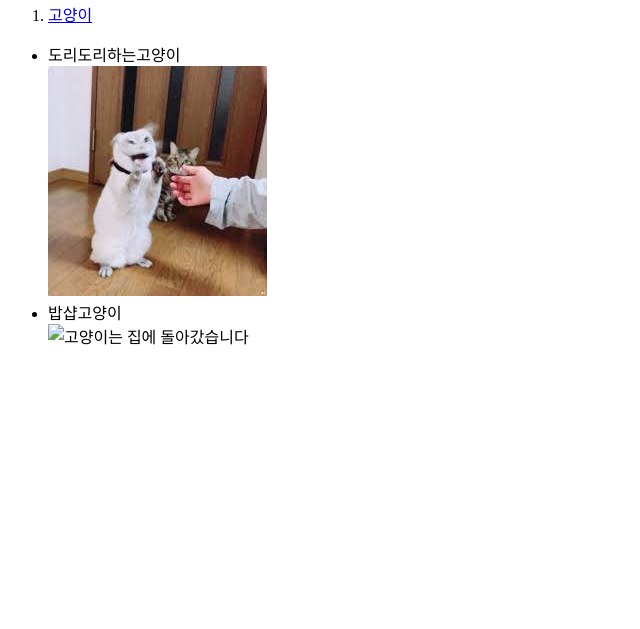
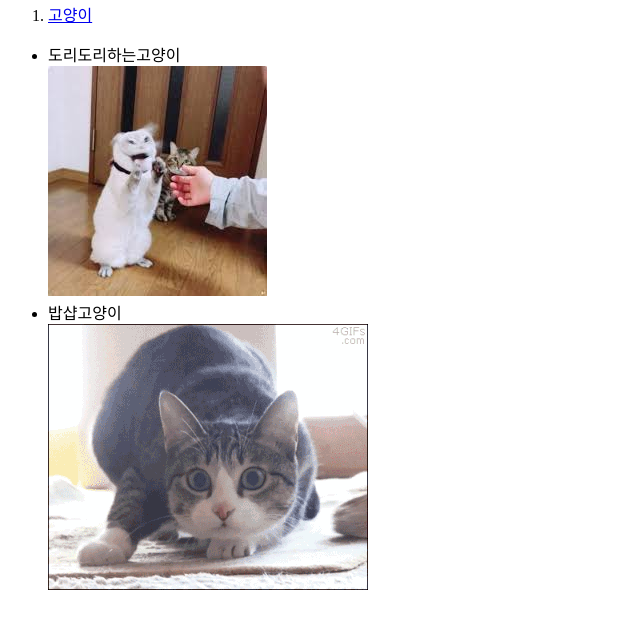
Before and after one commit to YugyeomKim/hellogithub, a plain HTML site: page cat.html in a window 1280 px wide. Shown: the part 87-716 px from the top of the page, without its empty margins (0-640 px from the left). Drawn offline with Linux system fonts and the light colour scheme.

Commit message:
Update cat.html

```diff
--- a/cat.html
+++ b/cat.html
@@ -13,7 +13,7 @@
     <p>
         <ul>
             <li>도리도리하는고양이<br><img src="doricat.jpg" alt="고양이는 집에 돌아갔습니다."></li>
-            <li>밥샵고양이<br><img src="bobshob.jpg" alt="고양이는 집에 돌아갔습니다"></li>
+            <li>밥샵고양이<br><img src="bobshob.gif" alt="고양이는 집에 돌아갔습니다"></li>
         </ul>
     </p>
 </body>
```
